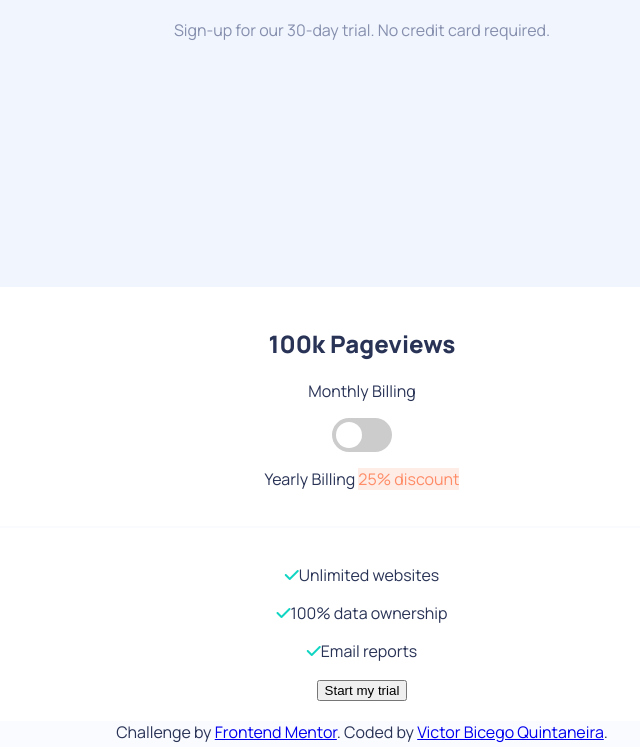
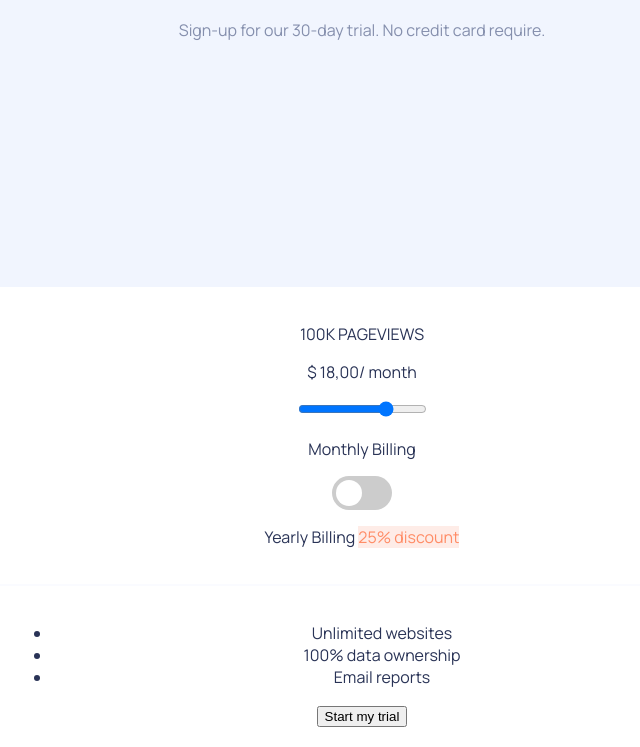
Before and after one commit to victorbicego/12_interactivePricing, a plain HTML site: page index.html in a window 1280 px wide. Shown: the part 158-905 px from the top of the page, without its empty margins (278-918 px from the left). Drawn offline with nearby package versions, Linux system fonts and the light colour scheme.

Commit message:
javascript included

```diff
--- a/index.html
+++ b/index.html
@@ -1,9 +1,25 @@
 <!DOCTYPE html>
+
 <html lang="en">
   <head>
-    <meta charset="UTF-8" />
-    <meta name="viewport" content="width=device-width, initial-scale=1.0" />
-    <!-- displays site properly based on user's device -->
+    <meta charset="utf-8" />
+    <!--The HTML5 specification encourages web developers to use the UTF-8 character
+    set, which covers almost all of the characters and symbols in the world!-->
+
+    <meta http-equiv="X-UA-Compatible" content="IE=edge" />
+    <!--This tag tell Microsoft Internet Explorer to uso the latest rendering engine (edge)-->
+
+    <title>Interactive pricing component</title>
+    <!--The tag defines the title of the document. The title must be text-only, and it is shown
+    in the browser's title bar or in the page's tab. The contents of a page title is very
+    important for search engine optimization (SEO)! The page title is used by search engine algorithms
+    to decide the order when listing pages in search results.
+
+    Here are some tips for creating good titles:
+
+    Go for a longer, descriptive title (avoid one- or two-word titles)
+    Search engines will display about 50-60 characters of the title, so try not to have titles longer than that
+    Do not use just a list of words as the title (this may reduce the page's position in search results)-->
 
     <link
       rel="icon"
@@ -11,57 +27,70 @@
       sizes="32x32"
       href="./images/favicon-32x32.png"
     />
+    <!--Link to the favicon-->
 
-    <title>Interactive pricing component</title>
+    <meta name="description" content="This is a HTML template" />
+    <!--Drescription of the website-->
 
-    <!-- jQuery -->
-    <script src="https://ajax.googleapis.com/ajax/libs/jquery/3.5.1/jquery.min.js"></script>
+    <meta name="author" content="Victor Bicego Quintaneira" />
+    <!--Author of the website-->
 
-    <!-- Fontawesome -->
+    <meta name="viewport" content="width=device-width, initial-scale=1" />
+    <!--This gives the browser instructions on how to control the page's dimensions and scaling.
+      The width=device-width part sets the width of the page to follow the screen-width of the device
+      (which will vary depending on the device).
+      The initial-scale=1.0 part sets the initial zoom level when the page is first loaded by the browser.-->
+
     <script
       src="https://kit.fontawesome.com/668fcd700e.js"
       crossorigin="anonymous"
     ></script>
+    <!-- If you want to use fontawesome -->
 
-    <!-- Google Fonts -->
     <link rel="preconnect" href="https://fonts.gstatic.com" />
     <link
       href="https://fonts.googleapis.com/css2?family=Manrope:wght@400;600;800&display=swap"
       rel="stylesheet"
     />
+    <!-- If you wnat to use Google Fonts -->
 
-    <!-- CSS -->
+    <script src="https://ajax.googleapis.com/ajax/libs/jquery/3.5.1/jquery.min.js"></script>
+    <!--If you want to use jQuery-->
+
     <link rel="stylesheet" href="styles.css" />
+    <!--Link to the CSS archiv-->
   </head>
+
   <body>
     <div class="top">
       <h1>Simple, traffic-based pricing</h1>
-      <p>Sign-up for our 30-day trial. No credit card required.</p>
+      <p>Sign-up for our 30-day trial. No credit card require.</p>
     </div>
 
     <div class="middle">
-      <h2>100k Pageviews</h2>
-      <p>Monthly Billing</p>
-      <div><a href=""></a></div>
-      <label class="switch">
-        <input type="checkbox" />
-        <span class="slider round"></span>
-      </label>
-      <p>Yearly Billing <span class="discount">25% discount</span></p>
+      <p>100K PAGEVIEWS</p>
+      <p><span class="value"></span>/ month</p>
+      <input type="range" min="1.00" max="25.00" value="18.00" class="range" />
+      <div class="middle-bottom">
+        <p>Monthly Billing</p>
+        <label class="switch">
+          <input type="checkbox" />
+          <span class="slider rounded"></span>
+        </label>
+        <p>Yearly Billing <span class="discount">25% discount</span></p>
+      </div>
     </div>
 
     <div class="bottom">
-      <p><i class="fas fa-check"></i>Unlimited websites</p>
-      <p><i class="fas fa-check"></i>100% data ownership</p>
-      <p><i class="fas fa-check"></i>Email reports</p>
+      <ul>
+        <li>Unlimited websites</li>
+        <li>100% data ownership</li>
+        <li>Email reports</li>
+      </ul>
       <button>Start my trial</button>
     </div>
 
-    <div class="attribution">
-      Challenge by
-      <a href="https://www.frontendmentor.io?ref=challenge" target="_blank"
-        >Frontend Mentor</a
-      >. Coded by <a href="#">Victor Bicego Quintaneira</a>.
-    </div>
+    <script src="script.js" async defer></script>
+    <!--Link to the JavaScript archiv-->
   </body>
 </html>
--- /dev/null
+++ b/script.js
@@ -0,0 +1,6 @@
+var slider = $(".range")[0];
+$(".value")[0].innerHTML = "$ " + slider.value + ",00";;
+
+slider.oninput = function () {
+    $(".value")[0].innerHTML = "$ " + this.value + ",00";
+}
--- a/styles.css
+++ b/styles.css
@@ -23,18 +23,10 @@ body {
 
 .middle {
   background-color: white;
-  z-index: 10;
+  z-index: 1;
   width: 700px;
   padding: 20px;
   margin: auto;
-}
-
-.bottom {
-  background-color: white;
-  width: 700px;
-  z-index: 10;
-  padding: 20px;
-  margin: 2px auto auto auto;
 }
 
 .discount {
@@ -46,19 +38,19 @@ body {
   color: hsl(174, 86%, 45%);
 }
 
-/* The switch - the box around the slider */
+.bottom {
+  background-color: white;
+  width: 700px;
+  z-index: 10;
+  padding: 20px;
+  margin: 2px auto auto auto;
+}
+
 .switch {
   position: relative;
   display: inline-block;
   width: 60px;
   height: 34px;
-}
-
-/* Hide default HTML checkbox */
-.switch input {
-  opacity: 0;
-  width: 0;
-  height: 0;
 }
 
 /* The slider */
@@ -101,10 +93,10 @@ input:checked + .slider:before {
 }
 
 /* Rounded sliders */
-.slider.round {
+.slider.rounded {
   border-radius: 34px;
 }
 
-.slider.round:before {
+.slider.rounded:before {
   border-radius: 50%;
 }
```
Also changed, not shown: 2 other files.
